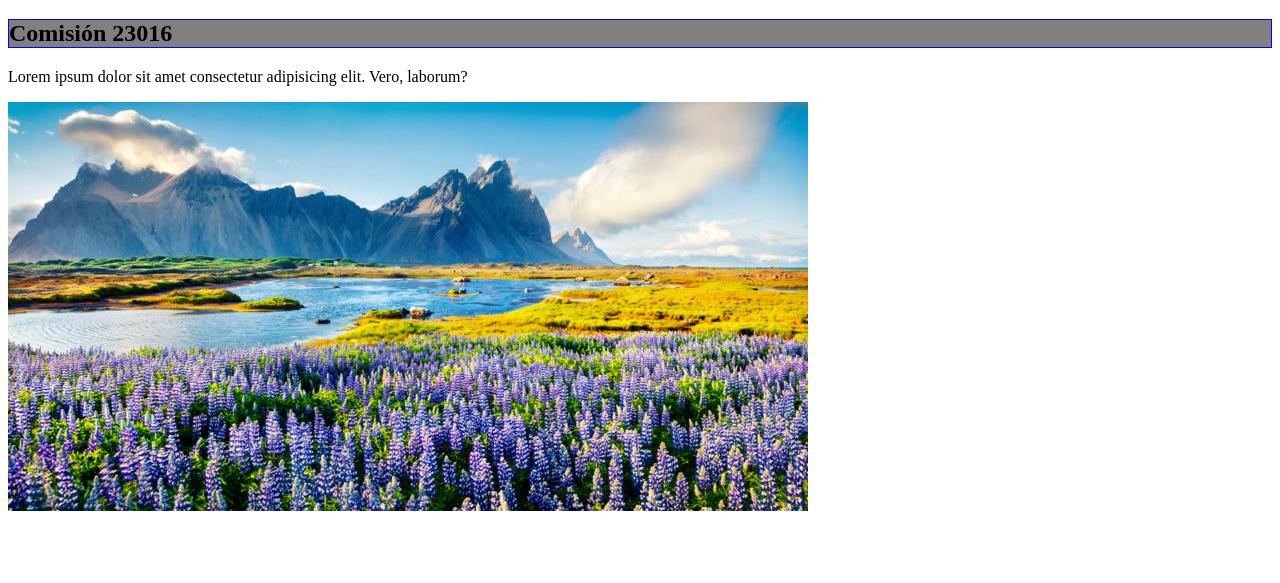
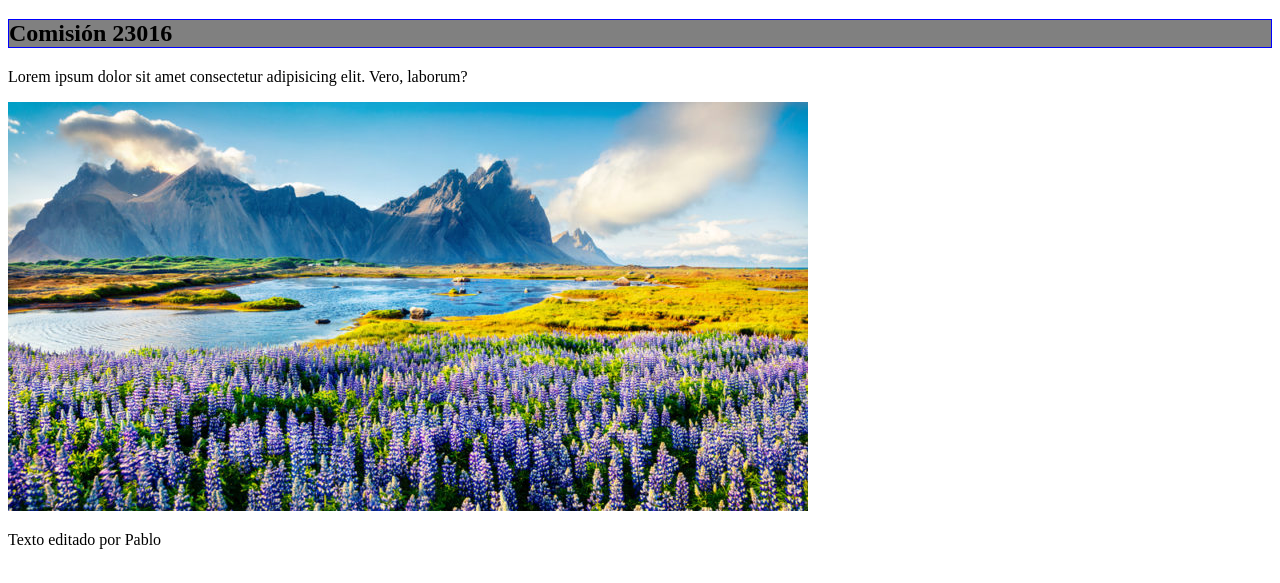
Before and after one commit to JuanPabloNardone/com23016, a plain HTML site: page index.html in a window 1280 px wide. Shown: the part 81-664 px from the top of the page. Drawn offline with Linux system fonts and the light colour scheme.

Commit message:
Cambios Agregados de Pablo

```diff
--- a/index.html
+++ b/index.html
@@ -12,5 +12,6 @@
     <h2>Comisión 23016</h2>
     <p>Lorem ipsum dolor sit amet consectetur adipisicing elit. Vero, laborum?</p>
     <img src="img/paisaje-e1549600034372.jpg" alt="paisaje">
+    <p>Texto editado por Pablo</p>
 </body>
 </html>
```
